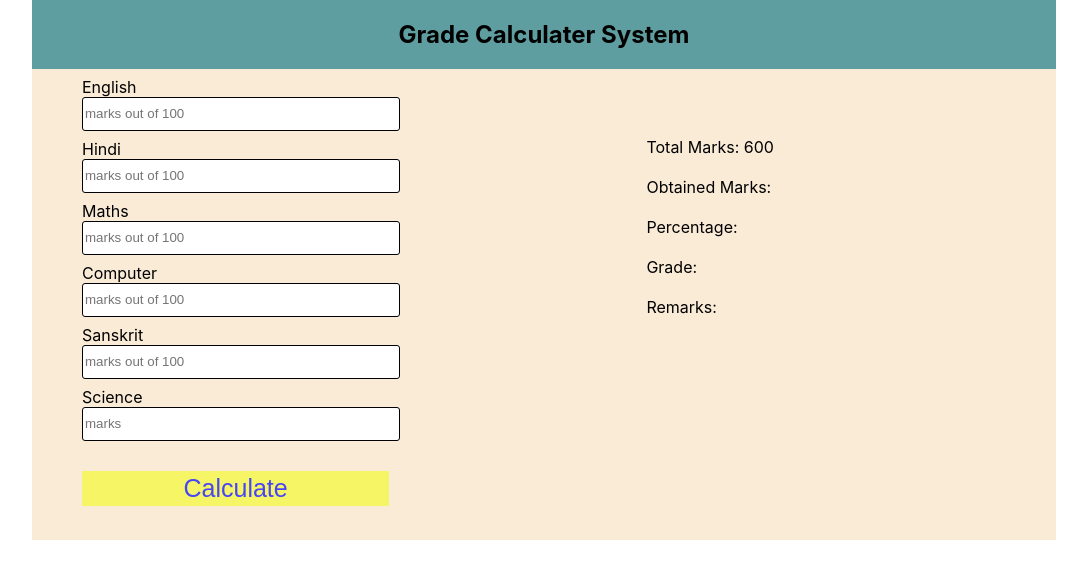
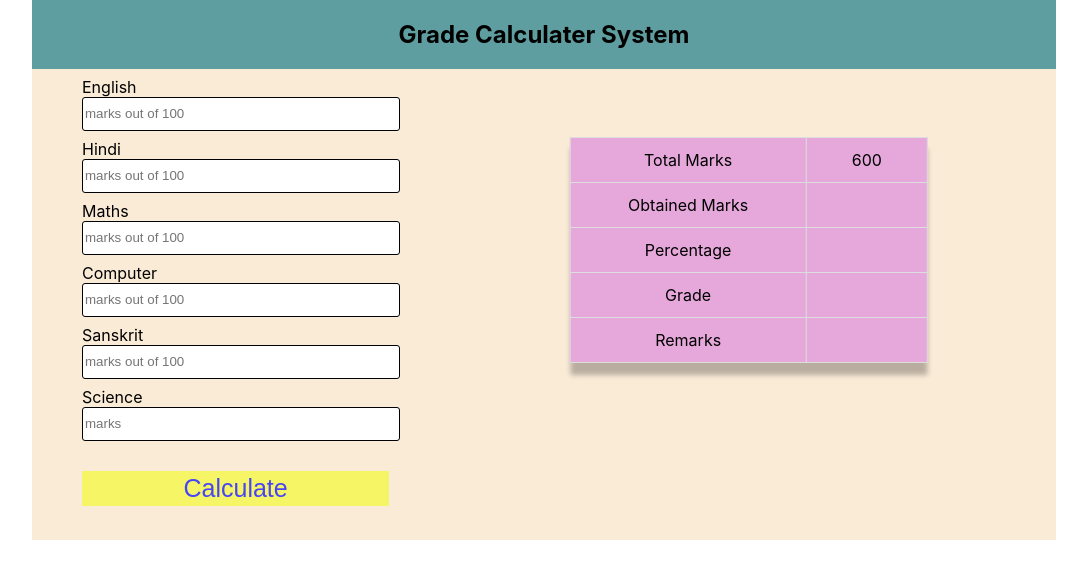
Before and after one commit to omkar213/Grade-Calculator, a React (Create React App) app: page / in a window 1280 px wide. Shown: the top 578 px of the page, without its empty margins (96-1183 px from the left). Built offline with nearby package versions, Linux system fonts and the light colour scheme.

Commit message:
second commit

```diff
--- a/src/App.css
+++ b/src/App.css
@@ -38,7 +38,7 @@
   border: 1px;
   cursor: pointer;
 }
-.output{
+/* .output{
   margin-top: -25%;
   margin-left: 67%;
   border: 1px solid;
@@ -46,4 +46,20 @@
 .Result{
     margin-top: -36%;
     margin-left: 60%;
+} */
+table{
+    margin-top: -25%;
+    margin-left: 70%;
+    transform: translate(-50%,-50%);
+    width: 35%;
+    height: 100px;
+    background: rgb(230, 168, 219);
+    text-align: center;
+    border-collapse: collapse;
+    box-shadow: 0 12px 5px  rgba(32, 32, 32,.3);
 }
+tr td{
+  border: 1px solid #ddd;
+  padding: 12px 32px;
+  color: black;
+}
--- a/src/Components/GradeCalci.jsx
+++ b/src/Components/GradeCalci.jsx
@@ -3,54 +3,71 @@ import '../App.css';
 
 
 export default class GradeCalci extends Component {
-    constructor(){
+    constructor() {
         super();
-        this.state ={
-            num1:'',
-            num2:'',
-            num3:'',
-            num4:'',
-            num5:'',
-            num6:'',
-            total:''
+        this.state = {
+            num1: '',
+            num2: '',
+            num3: '',
+            num4: '',
+            num5: '',
+            num6: '',
+            total: ''
         }
     }
 
-    handlenum1 = (e) =>{
+    handlenum1 = (e) => {
         this.setState({
-            num1:e.target.value
+            num1: e.target.value
         })
     }
-    handlenum2 = (e) =>{
+    handlenum2 = (e) => {
         this.setState({
-            num2:e.target.value
+            num2: e.target.value
         })
     }
-    handlenum3 = (e) =>{
+    handlenum3 = (e) => {
         this.setState({
-            num3:e.target.value
+            num3: e.target.value
         })
     }
-    handlenum4 = (e) =>{
+    handlenum4 = (e) => {
         this.setState({
-            num4:e.target.value
+            num4: e.target.value
         })
     }
-    handlenum5 = (e) =>{
+    handlenum5 = (e) => {
         this.setState({
-            num5:e.target.value
+            num5: e.target.value
         })
     }
-    handlenum6 = (e) =>{
+    handlenum6 = (e) => {
         this.setState({
-            num6:e.target.value
+            num6: e.target.value
         })
     }
-    calculate = (e) =>{
+    calculate = (e) => {
+        const total = parseInt(this.state.num1) + parseInt(this.state.num2) + parseInt(this.state.num3) +
+            parseInt(this.state.num4) + parseInt(this.state.num5) + parseInt(this.state.num6);
+        const Percentage = (total / 600) * 100;
+        let grades = "";
+        let remarks = "";
+        if (Percentage <= 100 && Percentage >= 80) {
+            grades = "A";
+        } else if (Percentage <= 79 && Percentage >= 60) {
+            grades = "B";
+        } else if (Percentage <= 59 && Percentage >= 40) {
+            grades = "C";
+        } else {
+            grades = "F";
+        }
+        if (grades < 35) {
+            remarks = "FAIL"
+        } else {
+            remarks = "PASS"
+        }
         this.setState({
-        total : parseInt(this.state.num1) + parseInt(this.state.num2) + parseInt(this.state.num3) +
-            parseInt(this.state.num4) + parseInt(this.state.num5) + parseInt(this.state.num6) ,
-        percentage : (total/600) * 100
+            total, Percentage, grades, remarks
         })
         e.preventDefault();
     }
@@ -65,44 +82,57 @@ export default class GradeCalci extends Component {
 
                     <div className='formclass'>
                         <label>English</label>
-                   <input type="text" className='inputclass' placeholder='marks out of 100' value={this.state.num1} onChange={this.handlenum1}/>
+                        <input type="text" className='inputclass' placeholder='marks out of 100' value={this.state.num1} onChange={this.handlenum1} />
                     </div>
 
                     <div className='formclass'>
                         <label>Hindi</label>
-                   <input type="text" className='inputclass' placeholder='marks out of 100' value={this.state.num2} onChange={this.handlenum2}/>
+                        <input type="text" className='inputclass' placeholder='marks out of 100' value={this.state.num2} onChange={this.handlenum2} />
                     </div>
 
                     <div className='formclass'>
                         <label>Maths</label>
-                   <input type="text" className='inputclass' placeholder='marks out of 100' value={this.state.num3} onChange={this.handlenum3}/>
+                        <input type="text" className='inputclass' placeholder='marks out of 100' value={this.state.num3} onChange={this.handlenum3} />
                     </div>
 
                     <div className='formclass'>
                         <label>Computer</label>
-                   <input type="text" className='inputclass' placeholder='marks out of 100' value={this.state.num4} onChange={this.handlenum4}/>
+                        <input type="text" className='inputclass' placeholder='marks out of 100' value={this.state.num4} onChange={this.handlenum4} />
                     </div>
 
                     <div className='formclass'>
                         <label>Sanskrit</label>
-                   <input type="text" className='inputclass' placeholder='marks out of 100' value={this.state.num5} onChange={this.handlenum5}/>
+                        <input type="text" className='inputclass' placeholder='marks out of 100' value={this.state.num5} onChange={this.handlenum5} />
                     </div>
 
                     <div className='formclass'>
                         <label>Science</label>
-                   <input type="text" className='inputclass' placeholder='marks' value={this.state.num6} onChange={this.handlenum6}/>
+                        <input type="text" className='inputclass' placeholder='marks' value={this.state.num6} onChange={this.handlenum6} />
                     </div>
                     <button className='calculate' onClick={this.calculate}>Calculate</button>
 
-            <div className='Result'>
-                <label>Total Marks: <span>600</span> </label><br></br><br></br>
-                <label>Obtained Marks: <span>{this.state.total}</span></label><br></br><br></br>
-                <label>Percentage: <span></span> </label><br></br><br></br>
-                <label>Grade: <span></span> </label><br></br><br></br>
-                <label>Remarks: <span></span> </label><br></br><br></br>
-            </div>
-
-
+                    <table>
+                        <tr>
+                            <td>Total Marks</td>
+                            <td>600 </td>
+                        </tr>
+                        <tr>
+                            <td>Obtained Marks</td>
+                            <td>{this.state.total}</td>
+                        </tr>
+                        <tr>
+                            <td>Percentage</td>
+                            <td>{this.state.Percentage}</td>
+                        </tr>
+                        <tr>
+                            <td>Grade</td>
+                            <td>{this.state.grades}</td>
+                        </tr>
+                        <tr>
+                            <td>Remarks</td>
+                            <td>{this.state.remarks}</td>
+                        </tr>
+                    </table>
                 </div>
             </>
         )
```
Lines whose indentation alone changed are shown as unchanged.
